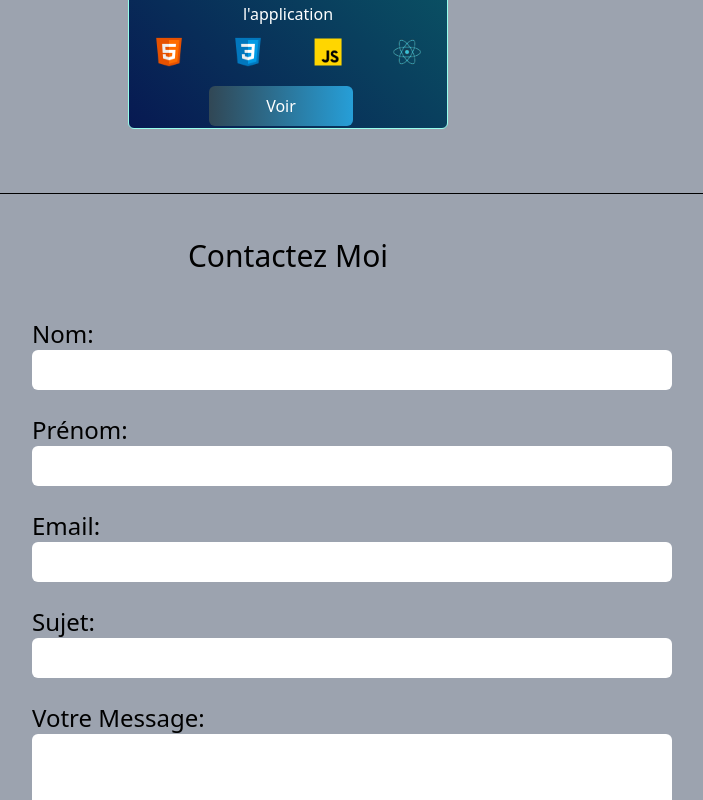
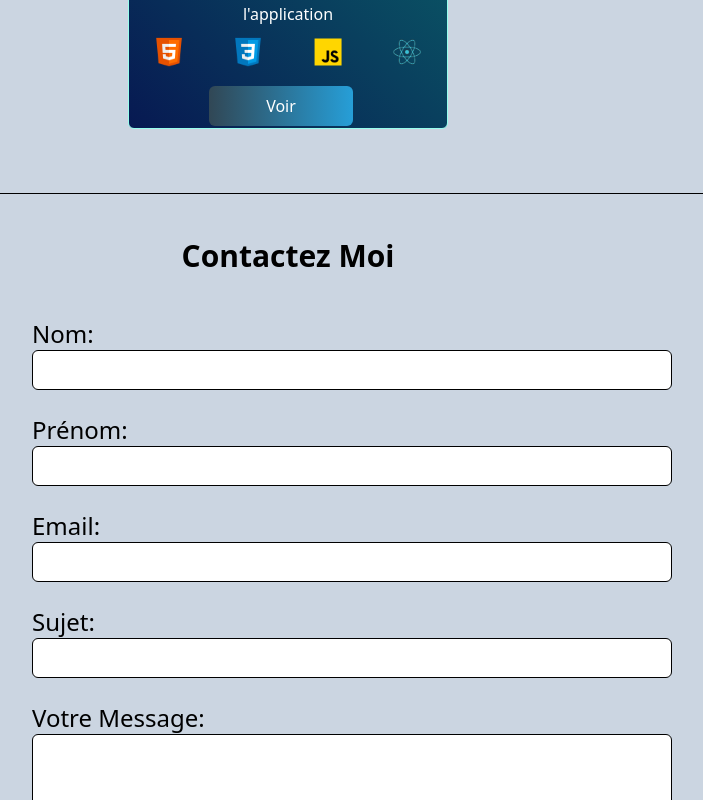
Before and after one commit to oubenali-mohamed/MyPortfolio, a React (Vite) app: page / in a window 1280 px wide. Shown: the part 2000-2800 px from the top of the page, without its empty margins (352-1055 px from the left). Built offline with nearby package versions, Linux system fonts and the light colour scheme; no server answers.

Commit message:
modification couleur mode light

```diff
--- a/src/components/Contact/Contact.jsx
+++ b/src/components/Contact/Contact.jsx
@@ -43,8 +43,8 @@ function Contact() {
   }
 
   return (
-    <div className=' bg-gray-400 border-t border-black dark:bg-black dark:border-gray-100' id="formulaire">
-      <h2 className="text-xl text-black  text-center pt-11 pb-11 md:text-3xl dark:text-white">
+    <div className=' bg-slate-300  border-t border-black dark:bg-black dark:border-gray-100' id="formulaire">
+      <h2 className="text-xl text-black font-bold   text-center pt-11 pb-11 md:text-3xl dark:text-white">
         Contactez Moi
       </h2>
       <form  id="formulaire" onSubmit={handleSubmit(onSubmit)}>
@@ -57,7 +57,7 @@ function Contact() {
           </label>
           <br />
           <input
-            className="w-5/6 h-10 ml-8 rounded-md md:w-3/6 md:ml-48 lg:ml-96"
+            className="w-5/6 h-10 ml-8 rounded-md md:w-3/6 md:ml-48 lg:ml-96 border border-black"
             {...register('lastname', {
               required: true,
               minLength: 3,
@@ -96,7 +96,7 @@ function Contact() {
           </label>
           <br />
           <input
-            className="w-5/6 h-10 ml-8 rounded-md md:w-3/6 md:ml-48 lg:ml-96"
+            className="w-5/6 h-10 ml-8 rounded-md md:w-3/6 md:ml-48 lg:ml-96 border border-black"
             {...register('firstname', {
               required: true,
               minLength: 3,
@@ -135,7 +135,7 @@ function Contact() {
           </label>
           <br />
           <input
-            className="w-5/6 h-10 ml-8 rounded-md md:ml-48 md:w-3/6 lg:ml-96"
+            className="w-5/6 h-10 ml-8 rounded-md md:ml-48 md:w-3/6 lg:ml-96 border border-black"
             {...register('email', {
               required: true,
               maxLength: 20,
@@ -163,7 +163,7 @@ function Contact() {
           </label>
           <br />
           <input
-            className="w-5/6 h-10 ml-8 rounded-md md:ml-48 md:w-3/6 lg:ml-96"
+            className="w-5/6 h-10 ml-8 rounded-md md:ml-48 md:w-3/6 lg:ml-96 border border-black"
             {...register('subject', {
               required: true,
               minLength: 10,
@@ -190,7 +190,7 @@ function Contact() {
           </label>
           <br />
           <textarea
-            className="w-5/6 ml-8 rounded-md md:ml-48 md:w-3/6 lg:ml-96"
+            className="w-5/6 ml-8 rounded-md md:ml-48 md:w-3/6 lg:ml-96 border border-black"
             rows={10}
             {...register('message', {
               required: true,
--- a/src/components/DarkMoon/DarkMoon.jsx
+++ b/src/components/DarkMoon/DarkMoon.jsx
@@ -1,7 +1,7 @@
 import { MoonStar } from 'lucide-react'
 
 const App = () => {
-  return <MoonStar className=" absolute right-10 mt-5 " size={30} color="#fff" />
+  return <MoonStar className=" absolute right-10 mt-5 " size={30} color="#26a0da" />
 }
 
 export default App
--- a/src/pages/Home.jsx
+++ b/src/pages/Home.jsx
@@ -29,7 +29,7 @@ function Home() {
     setTheme(theme === 'dark' ? 'light' : 'dark')
   }
   return (
-    <div className="App bg-gray-400  dark:bg-black ">
+    <div className="App bg-slate-300  dark:bg-black ">
       <button className="dark:text-red" onClick={handleThemeDarkMode}>
         <DarkMoon />
       </button>
```
